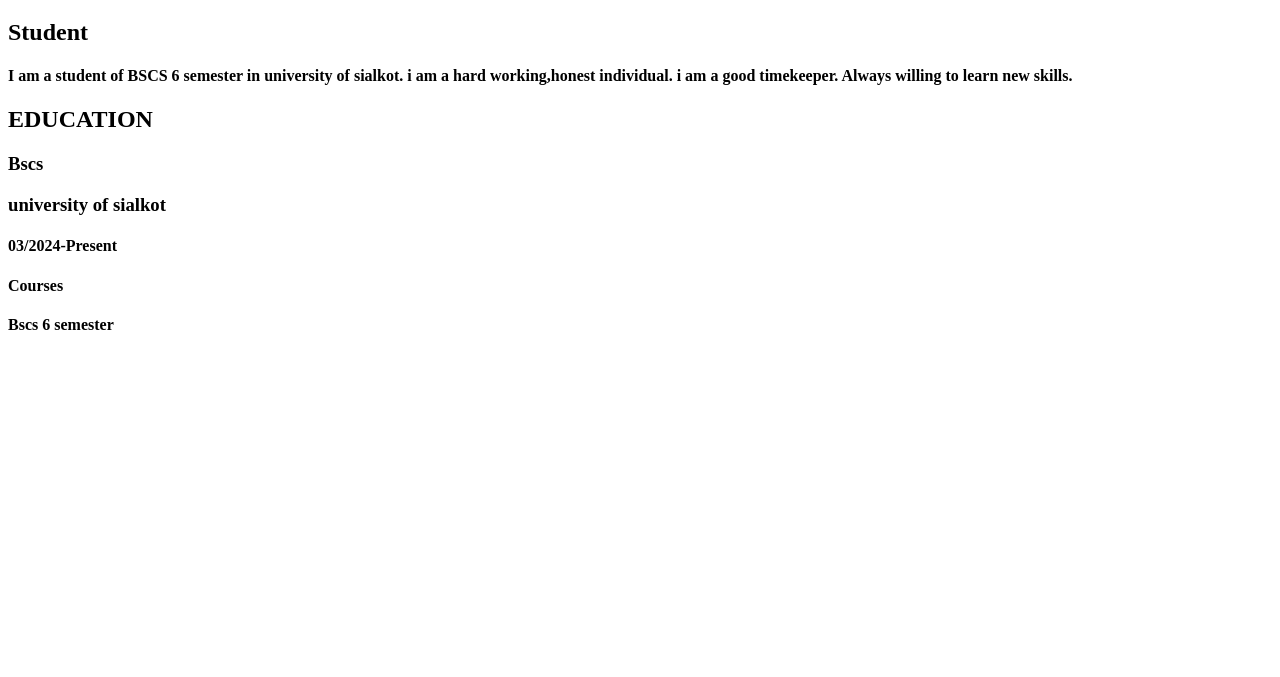
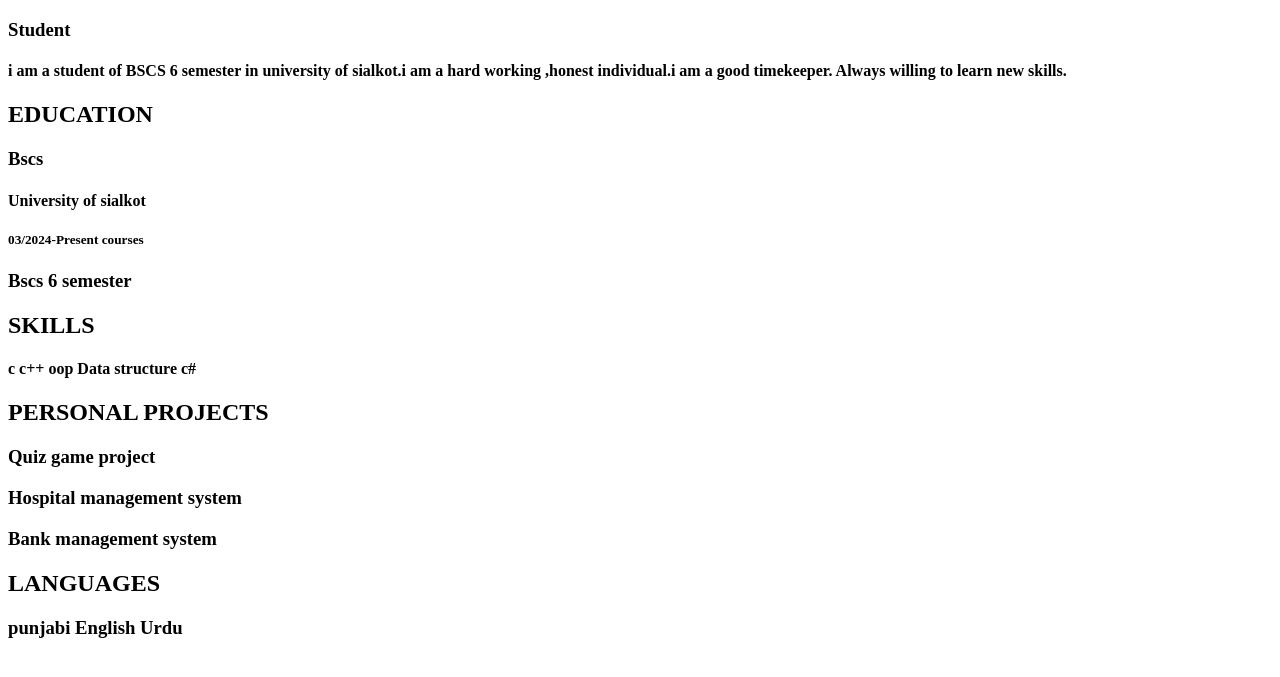
Before and after one commit to uroojkouser/21101002-064-cv, a plain HTML site: page index.html in a window 1280 px wide. Shown: the part 61-738 px from the top of the page. Drawn offline with Linux system fonts and the light colour scheme.

Commit message:
Add files via upload

```diff
--- a/index.html
+++ b/index.html
@@ -1,17 +1,25 @@
 <!DOCTYPE html>
 <html>
     <head>
-    <Title>page title</Title>
+        <Title>pge title</Title>
     </head>
     <body>
-    <h1>Urooj Kouser </h1>
-    <h2>Student</h2>
-    <h4>I am a student of BSCS 6 semester in university of sialkot. i am a hard working,honest individual. i am a good timekeeper. Always willing to learn new skills.</h4>
+        <h1>Urooj Kouser</h1>
+        <h3>Student</h3>
+        <h4>i am a student of BSCS 6 semester in university of sialkot.i am a hard working ,honest individual.i am a good timekeeper. Always willing to learn new skills.</h4>
         <h2>EDUCATION</h2>
         <h3>Bscs</h3>
-<h3>university of sialkot</h3>
-<h4>03/2024-Present</h4>
-<h4>Courses</h4>
-        <h4>Bscs 6 semester</h4>
+        <h4>University of sialkot</h4>
+        <h5>03/2024-Present courses</h5>
+        <h3>Bscs 6 semester </h3>
+        <h2>SKILLS</h2>
+        <h4>c   c++     oop     Data structure      c#</h4>
+        <h2>PERSONAL PROJECTS</h2>
+        <h3>Quiz game project</h3>
+        <h3>Hospital management system</h3>
+        <h3>Bank management system</h3>
+        <h2>LANGUAGES</h2>
+        <h3>punjabi     English     Urdu</h3>
 
     </body>
+</html>
```
Lines whose indentation alone changed are shown as unchanged.
